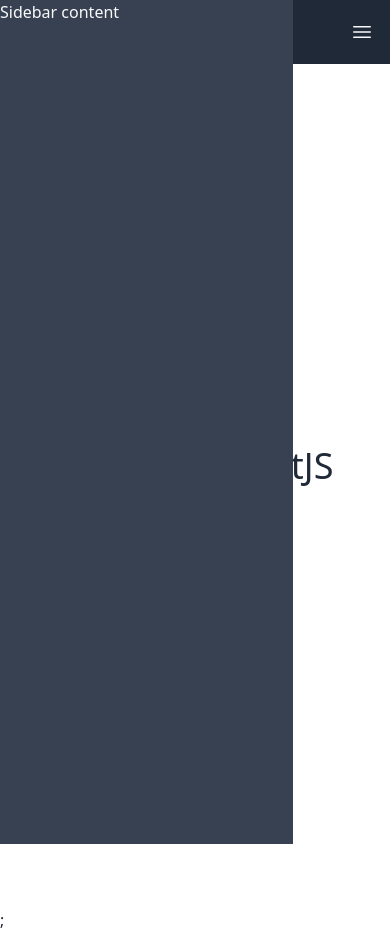
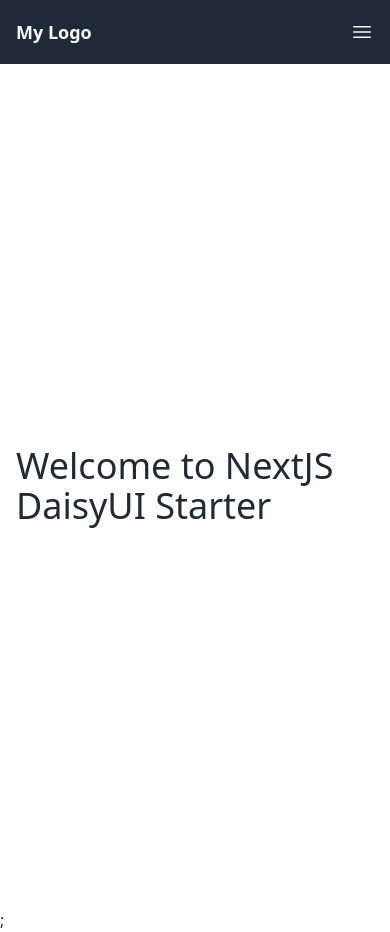
Before and after one commit to jmarioste/next-responsive-sidebar-tailwind, a Next.js app: page / in a window 390 px wide. Built offline with nearby package versions, Linux system fonts and the light colour scheme.

Commit message:
Implement close open sidebar on mobile

```diff
--- a/components/Layout.tsx
+++ b/components/Layout.tsx
@@ -1,16 +1,17 @@
-import React, { PropsWithChildren } from "react";
+import React, { PropsWithChildren, useState } from "react";
 import Navbar from "./Navbar";
 import Sidebar from "./Sidebar";
 
 const Layout = (props: PropsWithChildren) => {
+  const [sidebarOpen, setSidebarOpen] = useState(false);
   return (
     <div className="grid min-h-screen grid-rows-header">
       <div>
-        <Navbar />
+        <Navbar onMenuButtonClick={() => setSidebarOpen((prev) => !prev)} />
       </div>
 
       <div className="grid md:grid-cols-sidebar ">
-        <Sidebar />
+        <Sidebar open={sidebarOpen} />
         {props.children}
       </div>
     </div>
--- a/components/Navbar.tsx
+++ b/components/Navbar.tsx
@@ -1,11 +1,14 @@
 import React from "react";
 import { Bars3Icon } from "@heroicons/react/24/outline";
-const Navbar = () => {
+type Props = {
+  onMenuButtonClick(): void;
+};
+const Navbar = (props: Props) => {
   return (
     <nav className="w-full bg-gray-800 h-16 text-zinc-50 fixed z-10 flex items-center px-4">
       <div className="font-bold text-lg">My Logo</div>
       <div className="flex-grow"></div>
-      <button className="md:hidden">
+      <button className="md:hidden" onClick={props.onMenuButtonClick}>
         <Bars3Icon className="h-6 w-6" />
       </button>
     </nav>
--- a/components/Sidebar.tsx
+++ b/components/Sidebar.tsx
@@ -1,9 +1,19 @@
 import React from "react";
-
-const Sidebar = () => {
+import classNames from "classnames";
+type Props = {
+  open: boolean;
+};
+const Sidebar = (props: Props) => {
   return (
-    <div className="md:w-full h-screen bg-gray-700 text-zinc-50 fixed w-3/4 md:sticky top-0 md:top-16 z-20 md:z-0">
-      <div className="md:sticky top-0 md:top-16">Sidebar content</div>
+    <div
+      className={classNames({
+        "h-screen w-[300px] bg-gray-700 text-zinc-50 fixed top-0 z-20": true,
+        "md:w-full md:sticky md:top-16 md:z-0": true,
+        "transition-transform .3s ease-in-out md:-translate-x-0": true,
+        "-translate-x-full ": !props.open,
+      })}
+    >
+      <nav className="md:sticky top-0 md:top-16 ">Sidebar content</nav>
     </div>
   );
 };
```
